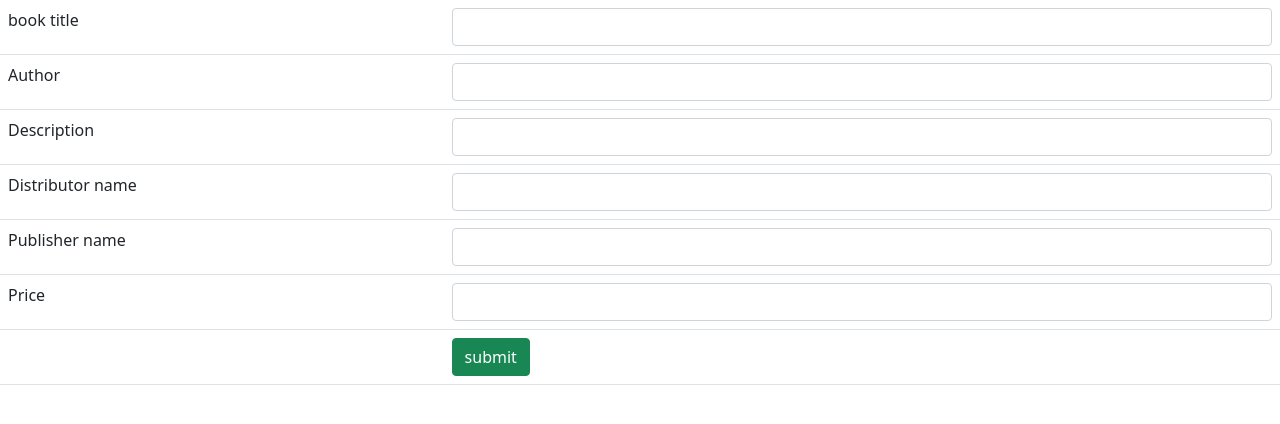
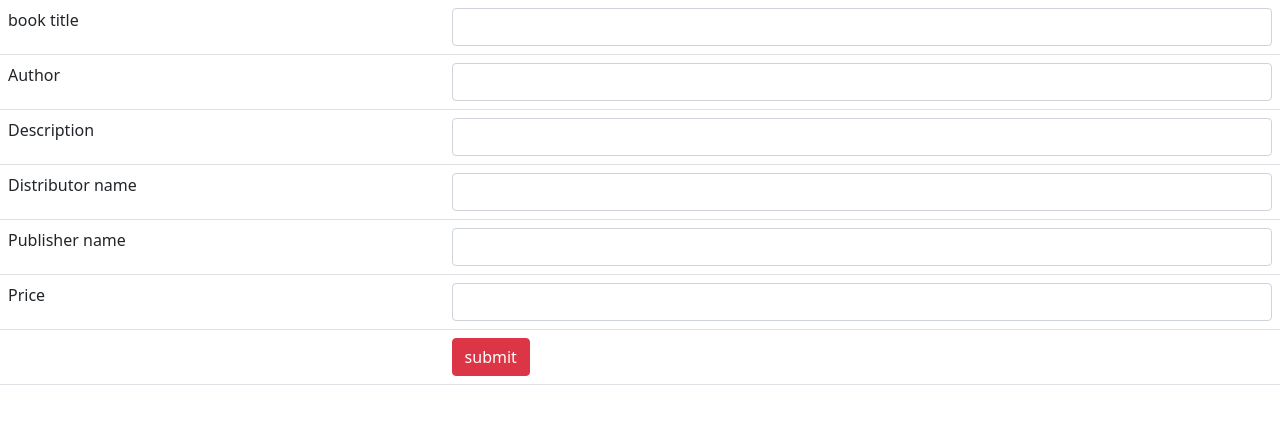
Before and after one commit to AiswaryaKA123/myweb, a plain HTML site: page book.html in a window 1280 px wide. Drawn offline with nearby package versions, Linux system fonts and the light colour scheme.

Commit message:
button color changed

```diff
--- a/book.html
+++ b/book.html
@@ -36,7 +36,7 @@
         </tr>
         <tr>
             <td></td>
-            <td><button class="btn btn-success">submit</button></td>
+            <td><button class="btn btn-danger">submit</button></td>
         </tr>
     </table>
 </body>
```
